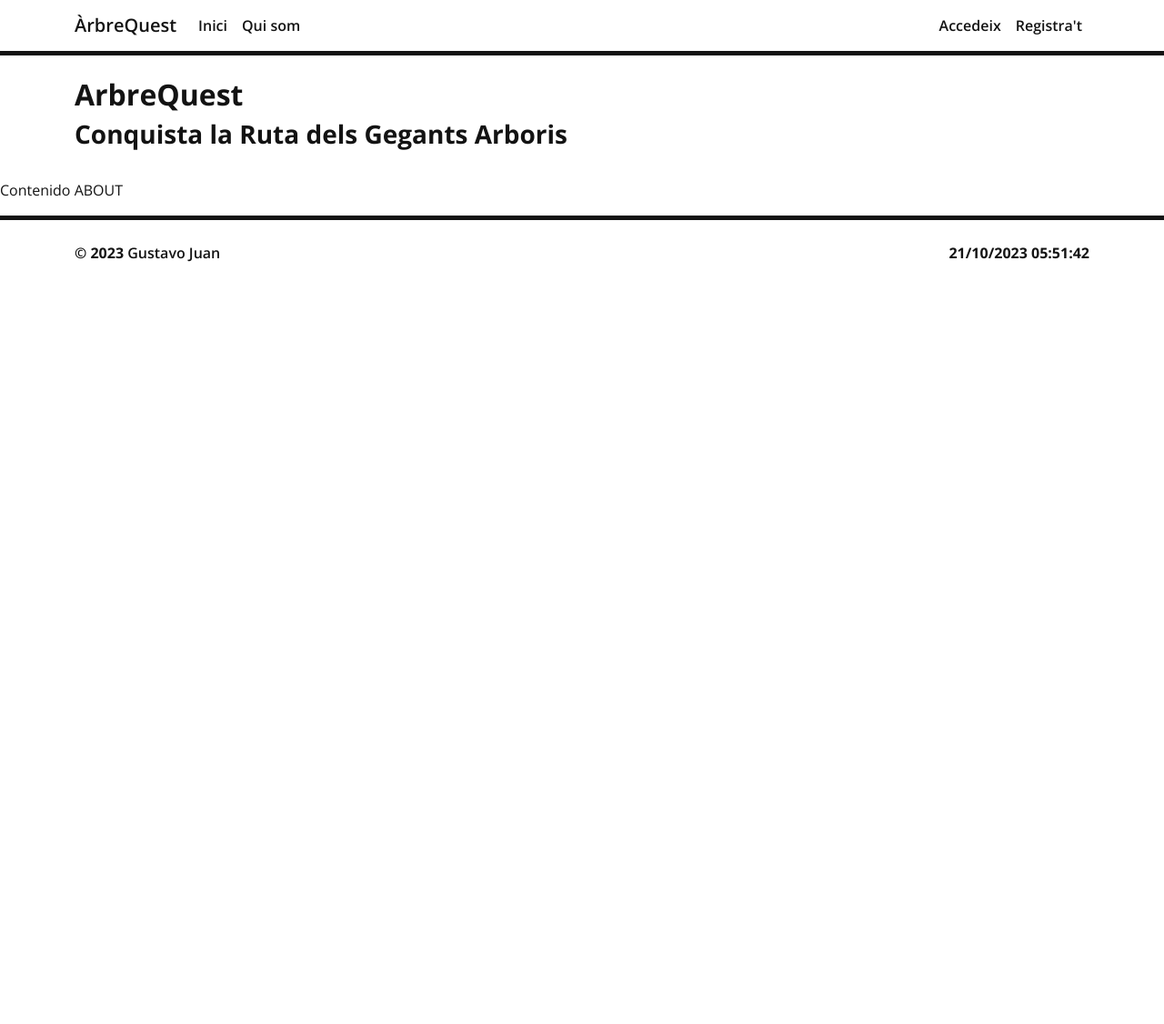
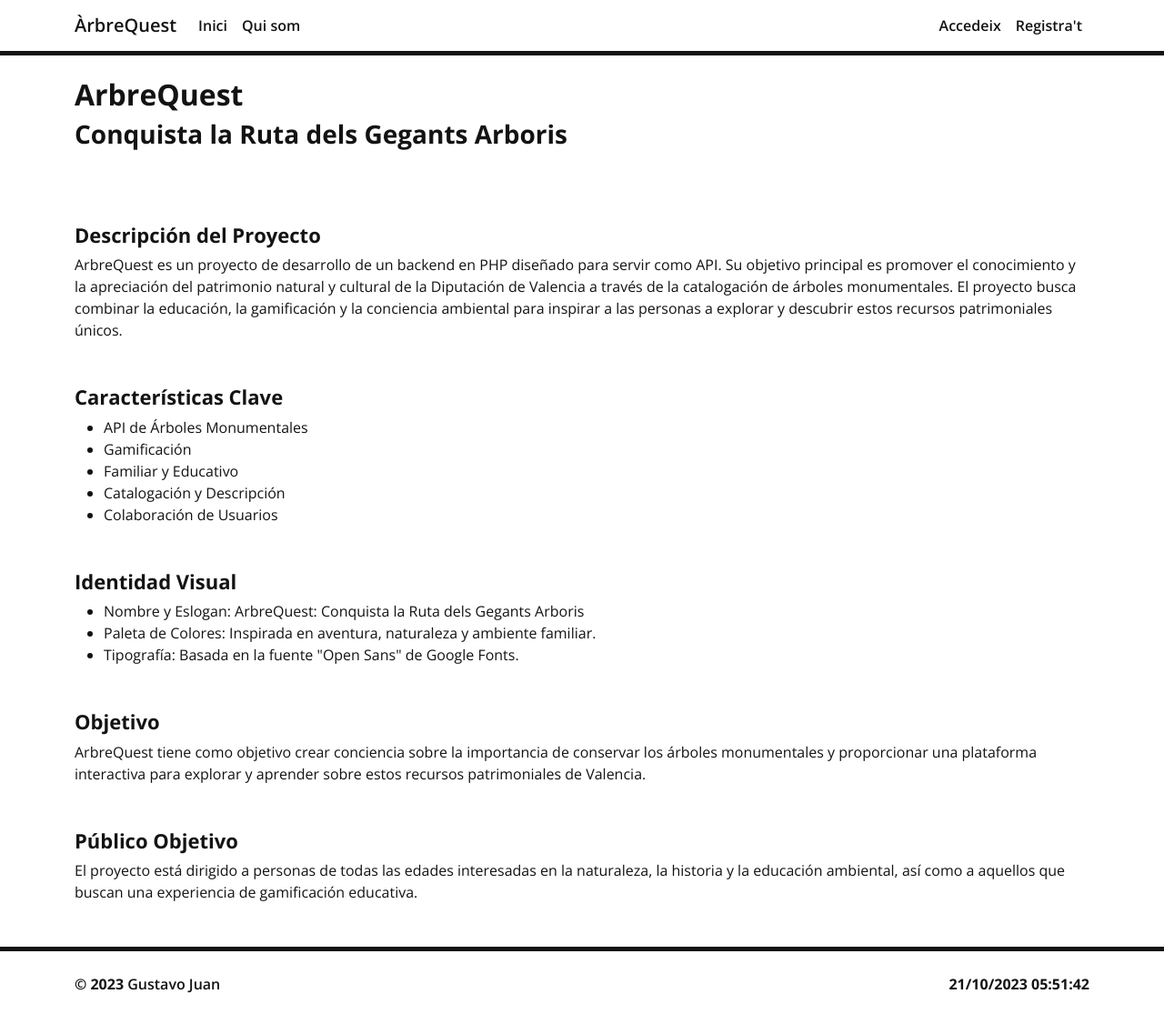
Before and after one commit to gustavojuan/ArbreQuest, a PHP site: page /about in a window 1280 px wide. Shown: the whole page at 91% size. Before the commit the page ends 288 px from the top, so only its background shows below. Run offline with PHP 8.4, Linux system fonts and the light colour scheme; data that the repository does not hold is empty; some libraries are stand-ins or nearby versions.

Commit message:
[FEAT] Ulttimos retoques y maquea final

```diff
--- a/views/about.view.php
+++ b/views/about.view.php
@@ -1,36 +1,44 @@
 <?php require('partials/head.php') ?>
+
 <?php require('partials/nav.php') ?>
-<?php require ('partials/header.php')?>
 
-<main>
-    <div class="mx-auto max-w-7xl py-6 sm:px-6 lg:px-8">
-        <p>Contenido ABOUT</p>
-    </div>
-</main>
+<?php require('partials/header.php') ?>
 
 
+    <main class="container my-5">
+        <section class="mb-5">
+            <h2 class="display-5">Descripción del Proyecto</h2>
+            <p>ArbreQuest es un proyecto de desarrollo de un backend en PHP diseñado para servir como API. Su objetivo principal es promover el conocimiento y la apreciación del patrimonio natural y cultural de la Diputación de Valencia a través de la catalogación de árboles monumentales. El proyecto busca combinar la educación, la gamificación y la conciencia ambiental para inspirar a las personas a explorar y descubrir estos recursos patrimoniales únicos.</p>
+        </section>
 
+        <section class="mb-5">
+            <h2 class="display-5">Características Clave</h2>
+            <ul>
+                <li>API de Árboles Monumentales</li>
+                <li>Gamificación</li>
+                <li>Familiar y Educativo</li>
+                <li>Catalogación y Descripción</li>
+                <li>Colaboración de Usuarios</li>
+            </ul>
+        </section>
 
-<ul>
-    <?php foreach ($trees as $tree) : ?>
-        <li>
-            <a href="/tree/<?= $tree['id'] ?>">
-                <?= $tree['titulo']; ?> (<?= $tree['municipio'] ?>)
-            </a>
-        </li>
+        <section class="mb-5">
+            <h2 class="display-5">Identidad Visual</h2>
+            <ul>
+                <li>Nombre y Eslogan: ArbreQuest: Conquista la Ruta dels Gegants Arboris</li>
+                <li>Paleta de Colores: Inspirada en aventura, naturaleza y ambiente familiar.</li>
+                <li>Tipografía: Basada en la fuente "Open Sans" de Google Fonts.</li>
+            </ul>
+        </section>
 
-    <?php endforeach; ?>
-</ul>
+        <section class="mb-5">
+            <h2 class="display-5">Objetivo</h2>
+            <p>ArbreQuest tiene como objetivo crear conciencia sobre la importancia de conservar los árboles monumentales y proporcionar una plataforma interactiva para explorar y aprender sobre estos recursos patrimoniales de Valencia.</p>
+        </section>
 
-<ul>
-    <?php foreach ($filteredTrees as $tree) : ?>
-        <li>
-            <a href="/tree/<?= $tree['id'] ?>">
-                <?= $tree['titulo']; ?> (<?= $tree['municipio'] ?>)
-            </a>
-        </li>
-
-    <?php endforeach; ?>
-</ul>
-
-<?php require ('partials/footer.php')?>
+        <section>
+            <h2 class="display-5">Público Objetivo</h2>
+            <p>El proyecto está dirigido a personas de todas las edades interesadas en la naturaleza, la historia y la educación ambiental, así como a aquellos que buscan una experiencia de gamificación educativa.</p>
+        </section>
+    </main>
+<?php require('partials/footer.php') ?>
```
Also changed, not shown: login.php (+9 -11 lines), profile.php (+4 -6 lines).
